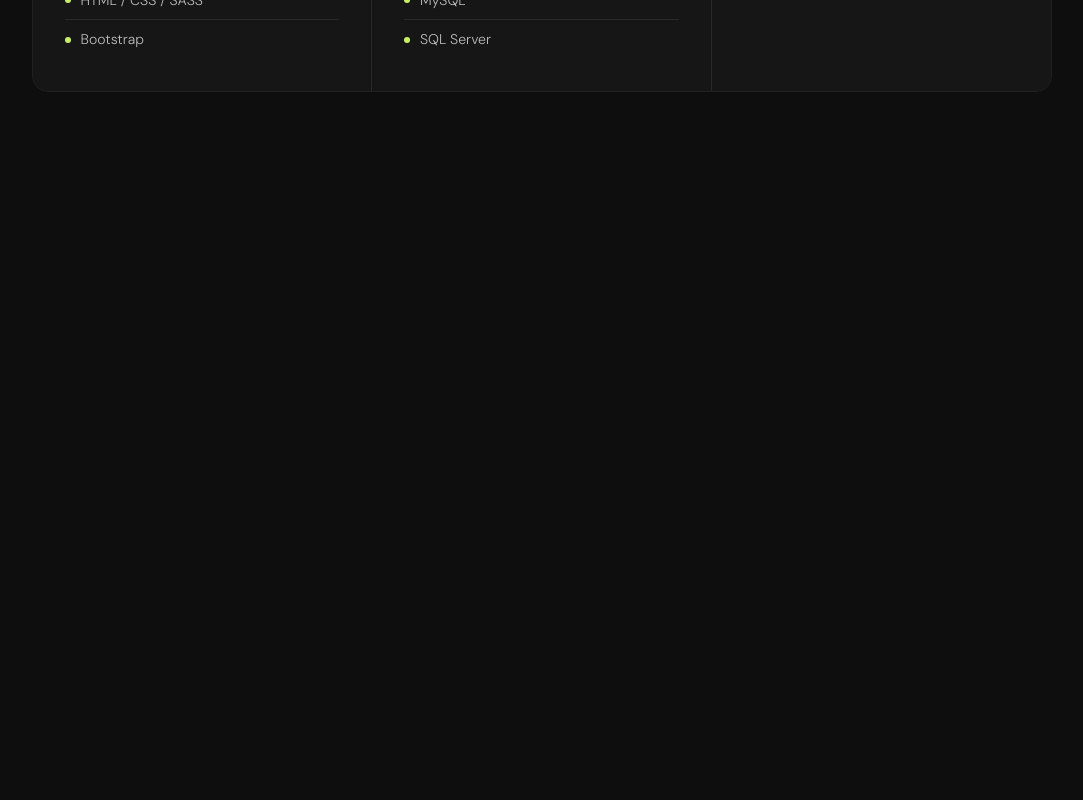
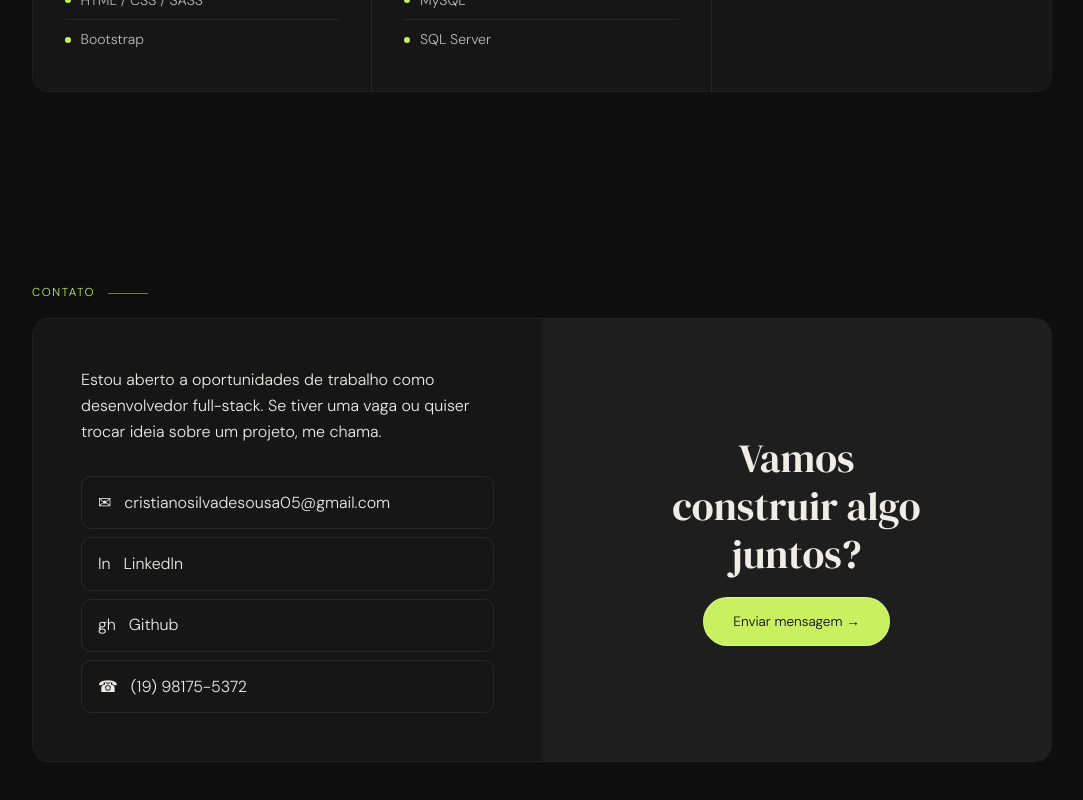
Before and after one commit to Cristiano005/portfolio-cristiano, a React (Vite) app: page / in a window 1280 px wide. Shown: the part 3868-4668 px from the top of the page, without its empty margins (98-1181 px from the left). Before the commit the page ends 4056 px from the top, so only its background shows below. Built offline with nearby package versions, Linux system fonts and the light colour scheme.

Commit message:
feat: first version of contact added

```diff
--- a/src/index.css
+++ b/src/index.css
@@ -154,7 +154,7 @@ main .actions {
     gap: 1rem;
 }
 
-.actions a.btn-action {
+a.btn-action {
     font-size: 0.85rem;
     border: 0.0625rem solid rgba(255, 255, 255, 0.3);
     color: var(--text-color);
@@ -419,3 +419,67 @@ span.dot {
     background-color: var(--light-green-color);
     border-radius: 50%;
 }
+
+section#contact #contact-inner {
+    display: grid;
+    grid-template-columns: repeat(2, 1fr);
+    border: 0.0625rem solid var(--border-color);
+    border-radius: 1rem;
+    overflow: hidden;
+}
+
+#contact-info {
+    background-color: var(--bg2);
+}
+
+#contact-info p {
+    margin-bottom: 2rem;
+}
+
+#contact-links {
+    display: flex;
+    flex-direction: column;
+    gap: 0.5rem;
+}
+
+.contact-link {
+    display: flex;
+    align-items: center;
+    gap: 0.8rem;
+    color: var(--text-color);
+    border: 0.0625rem solid var(--border-color);
+    border-radius: 0.6rem;
+    padding: 0.8rem 1rem;
+    transition: border-color 0.2s, background-color 0.2s;
+}
+
+.contact-link:hover {
+    background-color: #c8f0600d;
+    border-color: var(--light-green-color);
+}
+
+#contact-info, #extres {
+    padding: 3rem;
+}
+
+#extres {
+    display: flex;
+    flex-direction: column;
+    align-items: center;
+    justify-content: center;
+    text-align: center;
+    background-color: var(--light-black-color);
+}
+
+#extres h3 {
+    font-family: var(--serif);
+    font-size: 2.5rem;
+    font-weight: 400;
+    line-height: 1.2;
+    margin-bottom: 1.2rem;
+}
+
+#extres a {
+    background-color: var(--light-green-color);
+    color: var(--black-color);
+}
--- a/src/views/App.jsx
+++ b/src/views/App.jsx
@@ -118,6 +118,46 @@ function App() {
                     {skillsList.map(skill => <SkillCard skill={skill} />)}
                 </div>
             </section>
+            <section id="contact">
+                <div className="section-label">
+                    Contato
+                </div>
+                <div id="contact-inner">
+                    <div id="contact-info">
+                        <p>
+                            Estou aberto a oportunidades de trabalho como desenvolvedor full-stack.
+                            Se tiver uma vaga ou quiser trocar ideia sobre um projeto, me chama.
+                        </p>
+                        <div id="contact-links">
+                            <a href="#" className="contact-link" target="_blank">
+                                <span> ✉ </span>
+                                cristianosilvadesousa05@gmail.com
+                            </a>
+                            <a href="https://www.linkedin.com/in/cristiano-ss/" className="contact-link" target="_blank">
+                                <span> In </span>
+                                Linkedln
+                            </a>
+                            <a href="https://github.com/Cristiano005" className="contact-link" target="_blank">
+                                <span> gh </span>
+                                Github
+                            </a>
+                            <a href="#" className="contact-link" target="_blank">
+                                <span> ☎ </span>
+                                (19) 98175-5372
+                            </a>
+                        </div>
+                    </div>
+                    <div id="extres">
+                        <h3> Vamos <br/>
+                            construir algo <br/>
+                            <span> juntos? </span>
+                        </h3>
+                        <a href="#" className="btn btn-action">
+                            Enviar mensagem →
+                        </a>
+                    </div>
+                </div>
+            </section>
         </>
     )
 }
```
